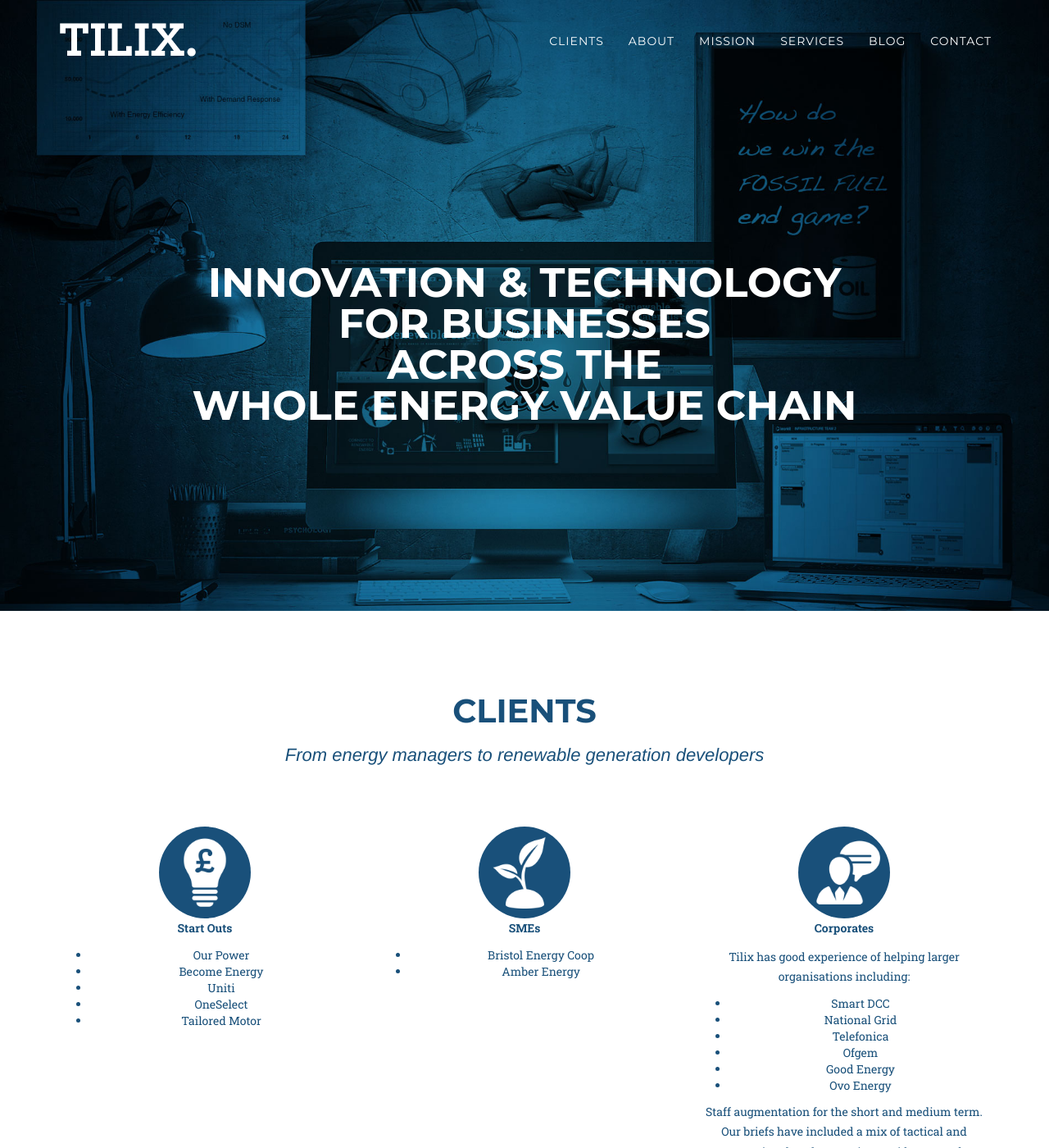
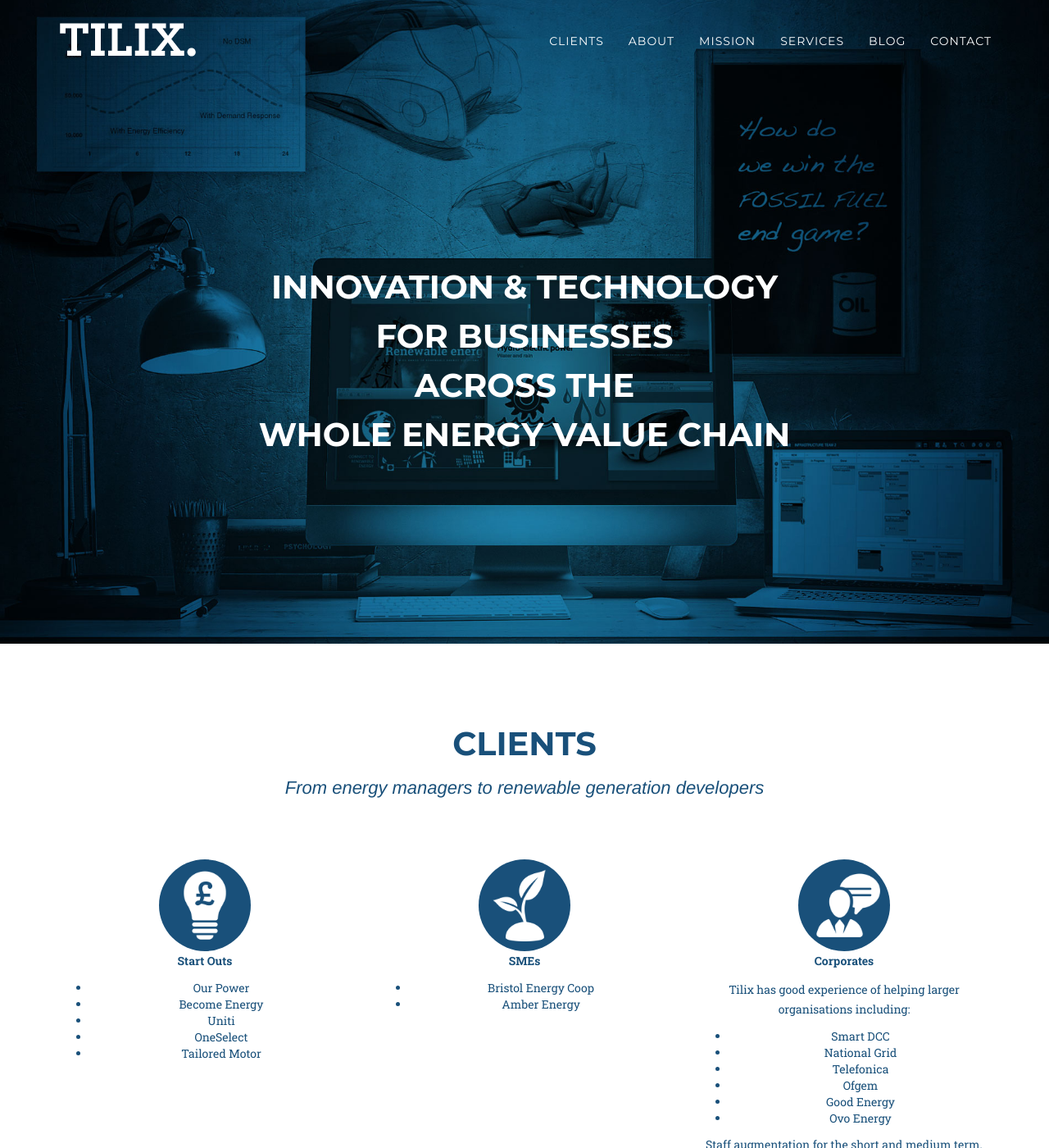
Before and after one commit to milomedia/tilix, a Jekyll site: the page built from index.html, in a window 1280 px wide and 1400 px high. Shown: the whole window at 82% size. Built offline with Jekyll 4.4.1, drawn with Linux system fonts in a browser that asks for light colours; nearby versions of some CDN libraries; some web fonts are replaced.

Commit message:
Update tilix.css

```diff
--- a/css/tilix.css
+++ b/css/tilix.css
@@ -241,8 +241,8 @@
 	font-family:Montserrat,"Helvetica Neue",Helvetica,Arial,sans-serif;
 	text-transform:uppercase;
 	font-weight:700;
-	font-size:50px;
-	line-height:50px;
+	font-size:40px;
+	line-height:60px;
 	margin-bottom:25px
 }
 @media (min-width:768px){
```
